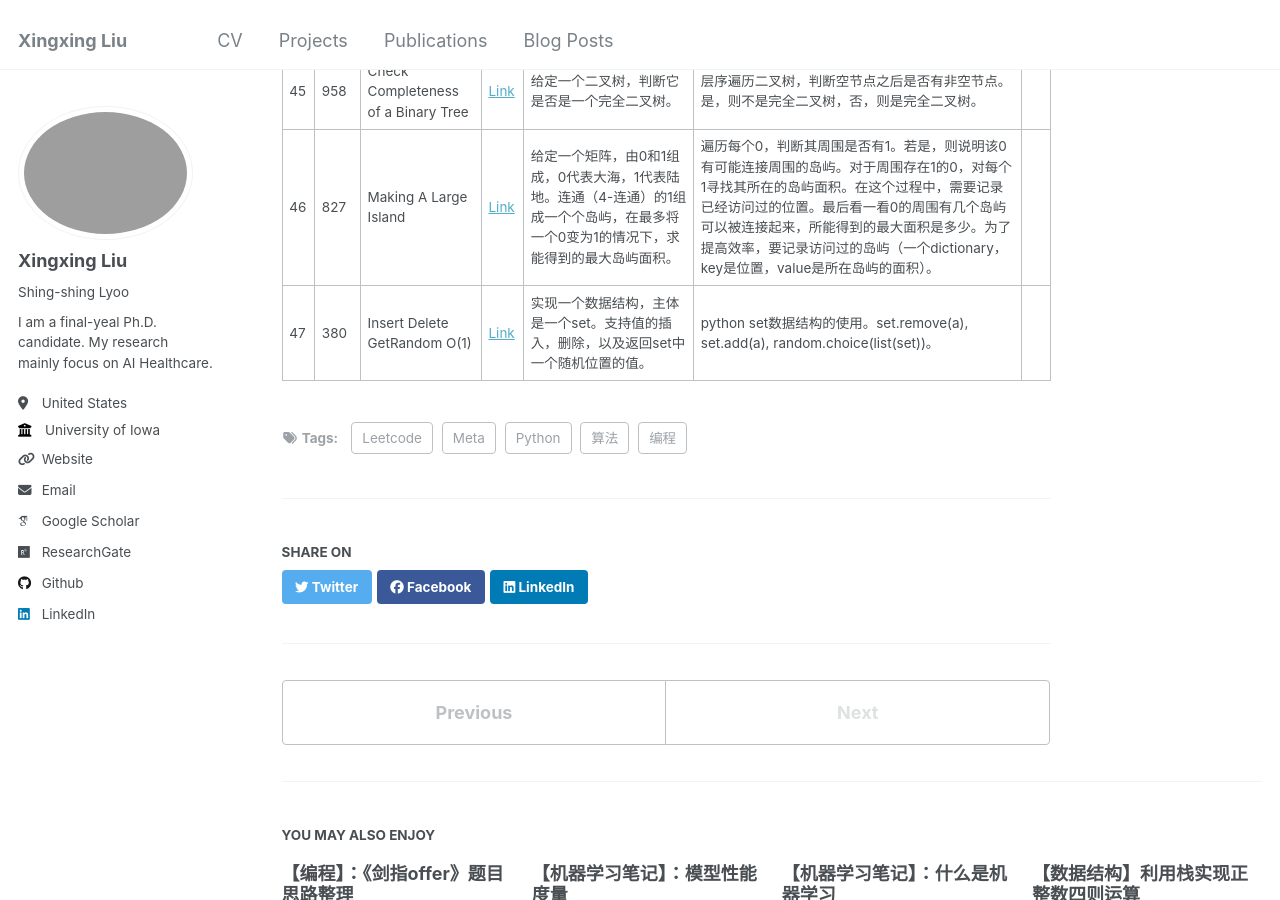
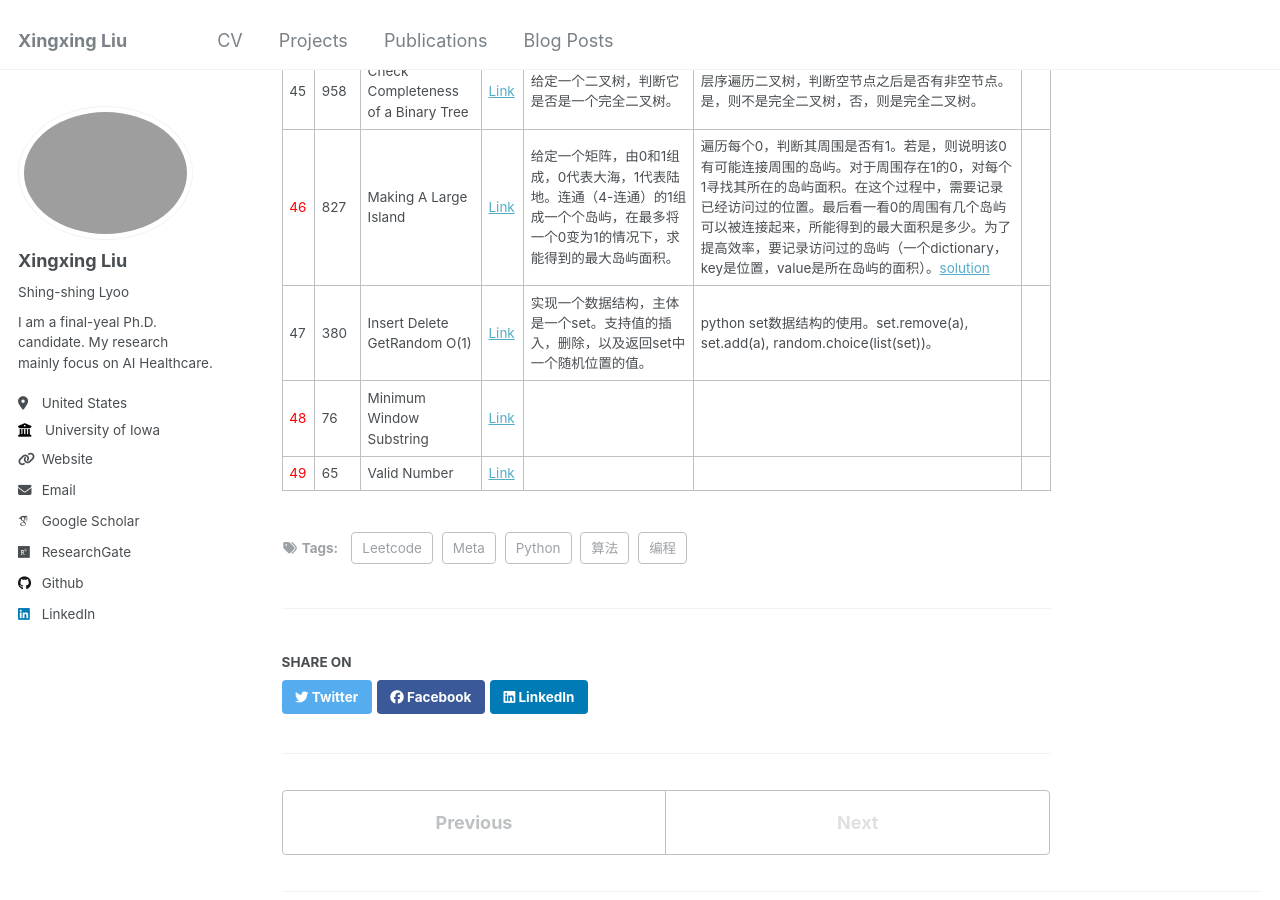
Before and after one commit to xxliu1996/xxliu1996.github.io, a Jekyll site: the page built from _posts/2024-11-10-blog-leetcode-meta.md, in a window 1280 px wide and 900 px high, scrolled down 5775 px. Built offline with Jekyll 4.4.1, drawn with Linux system fonts in a browser that asks for light colours; some web fonts are replaced.

Commit message:
update blog 2024-blog-leetcode-meta

```diff
--- a/_posts/2024-11-10-blog-leetcode-meta.md
+++ b/_posts/2024-11-10-blog-leetcode-meta.md
@@ -60,5 +60,7 @@ tags:
 |43|163|Missing Ranges|[Link](https://leetcode.com/problems/missing-ranges/description/)|在给定的范围内，寻找数组中缺失的数字间隔。|比较相邻数字，若相邻数字差1，则继续遍历，否则插入缺失的数字间隔。||
 |44|1047|Remove All Adjacent Duplicates In String|[Link](https://leetcode.com/problems/remove-all-adjacent-duplicates-in-string/description/)|给定字符串若存在连续相同字符，则移除它们，移除后的字符串如果出现新的连续相同字符，也要移除。最后的结果不能包含连续相同字符。|用栈来处理。遍历字符串时，不断比较当前字符和栈顶字符，若相同，则出栈，否则进栈。||
 |45|958|Check Completeness of a Binary Tree|[Link](https://leetcode.com/problems/check-completeness-of-a-binary-tree/description/)|给定一个二叉树，判断它是否是一个完全二叉树。|层序遍历二叉树，判断空节点之后是否有非空节点。是，则不是完全二叉树，否，则是完全二叉树。||
-|46|827|Making A Large Island|[Link](https://leetcode.com/problems/making-a-large-island/description/)|给定一个矩阵，由0和1组成，0代表大海，1代表陆地。连通（4-连通）的1组成一个个岛屿，在最多将一个0变为1的情况下，求能得到的最大岛屿面积。|遍历每个0，判断其周围是否有1。若是，则说明该0有可能连接周围的岛屿。对于周围存在1的0，对每个1寻找其所在的岛屿面积。在这个过程中，需要记录已经访问过的位置。最后看一看0的周围有几个岛屿可以被连接起来，所能得到的最大面积是多少。为了提高效率，要记录访问过的岛屿（一个dictionary，key是位置，value是所在岛屿的面积）。||
+|<span style="color:red">46</span>|827|Making A Large Island|[Link](https://leetcode.com/problems/making-a-large-island/description/)|给定一个矩阵，由0和1组成，0代表大海，1代表陆地。连通（4-连通）的1组成一个个岛屿，在最多将一个0变为1的情况下，求能得到的最大岛屿面积。|遍历每个0，判断其周围是否有1。若是，则说明该0有可能连接周围的岛屿。对于周围存在1的0，对每个1寻找其所在的岛屿面积。在这个过程中，需要记录已经访问过的位置。最后看一看0的周围有几个岛屿可以被连接起来，所能得到的最大面积是多少。为了提高效率，要记录访问过的岛屿（一个dictionary，key是位置，value是所在岛屿的面积）。[solution](https://leetcode.com/problems/making-a-large-island/solutions/1424229/python-3-dfs-96/)||
 |47|380|Insert Delete GetRandom O(1)|[Link](https://leetcode.com/problems/insert-delete-getrandom-o1/description/)|实现一个数据结构，主体是一个set。支持值的插入，删除，以及返回set中一个随机位置的值。|python set数据结构的使用。set.remove(a), set.add(a), random.choice(list(set))。||
+|<span style="color:red">48</span>|76|Minimum Window Substring|[Link](https://leetcode.com/problems/minimum-window-substring/description/)||||
+|<span style="color:red">49</span>|65|Valid Number|[Link](https://leetcode.com/problems/valid-number/description/)||||
```
